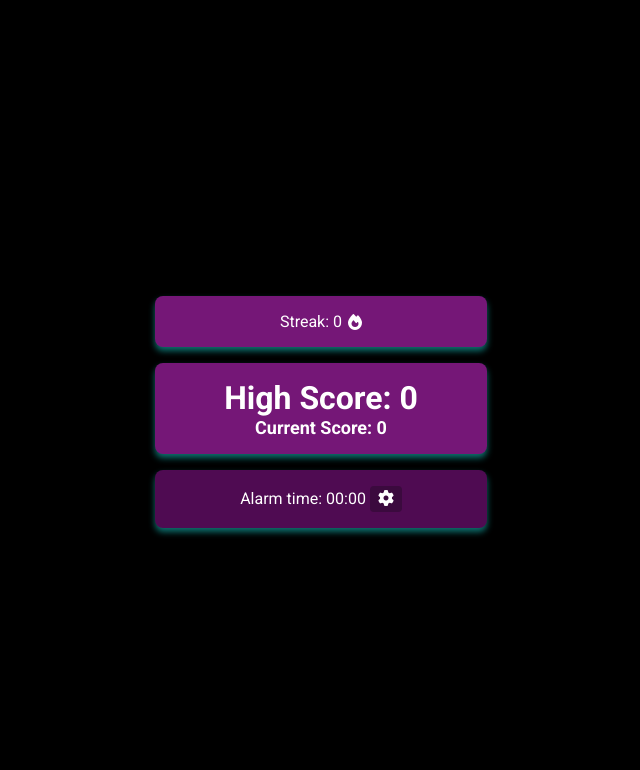
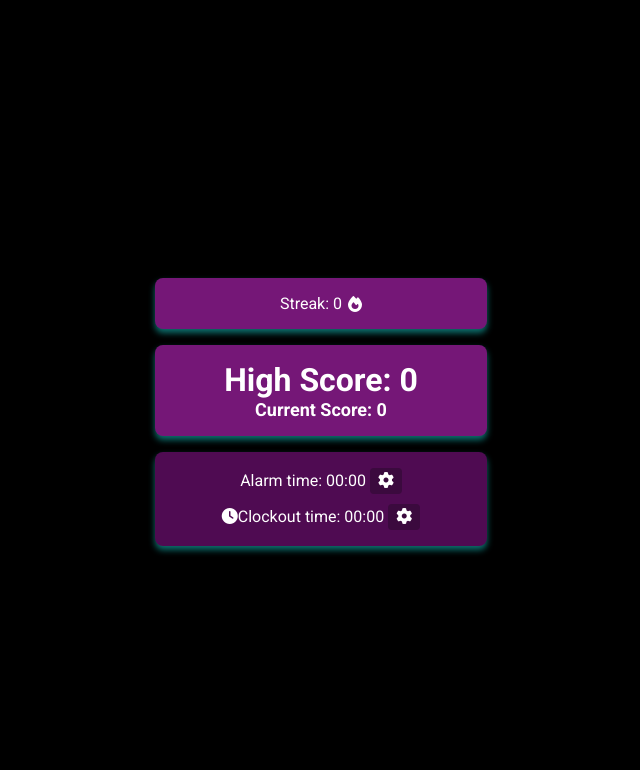
Before and after one commit to Jayl-code/sleepBotWebServer, a Flask app: page / in a window 1280 px wide. Shown: the top 770 px of the page, without its empty margins (319-959 px from the left). Run offline with Flask 3, Linux system fonts and the light colour scheme; data that the repository does not hold is empty; some libraries are stand-ins or nearby versions.

Commit message:
Show Clockout on frontend

```diff
--- a/static/style.css
+++ b/static/style.css
@@ -67,7 +67,3 @@ button {
     font-size: 1rem;
 
 }
-
-.clockout_time {
-    display: none; /* Initially hidden */
-}
```
